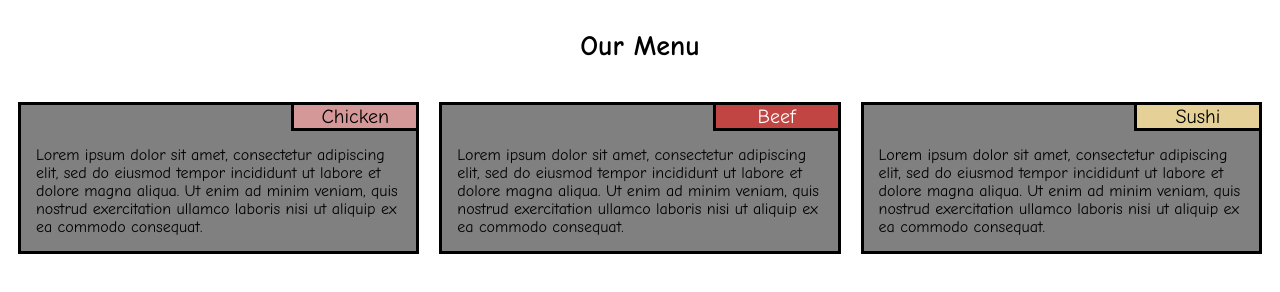
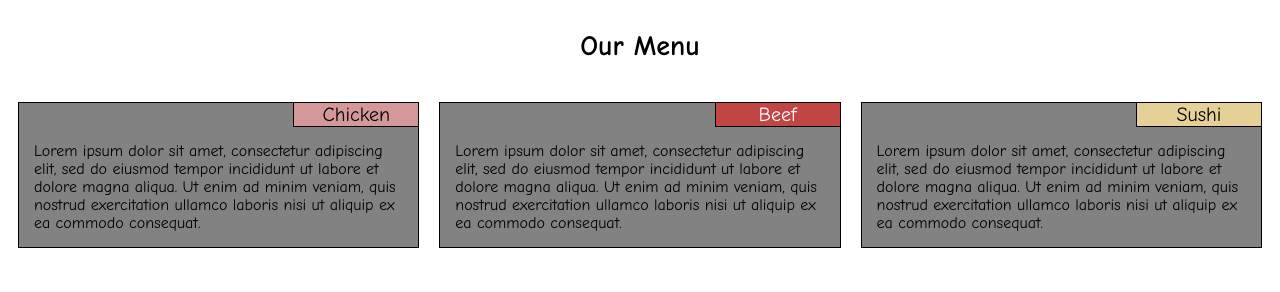
Before and after one commit to Darlinker/AssignmentModule2, a plain HTML site: page index.html in a window 1280 px wide. Drawn offline with Linux system fonts and the light colour scheme.

Commit message:
Update style.css

```diff
--- a/css/style.css
+++ b/css/style.css
@@ -27,9 +27,9 @@ div#ContainerSushi {
 
 .Margin {
 	position: relative;
-	background-color: grey;
+	background-color: #828282;
 	margin: 10px;
-	border: 3px solid black;
+	border: 1px solid black;
 }
 
 #p1 {
@@ -41,8 +41,8 @@ div#ContainerSushi {
 	float: right;
 	margin-top: 0px;
 	margin-right: 0px;
-	border-bottom: 3px solid black;
-	border-left: 3px solid black;
+	border-bottom: 1px solid black;
+	border-left: 1px solid black;
 	width: 125px;
 }
 
@@ -56,8 +56,8 @@ div#ContainerSushi {
 	float: right;
 	margin-top: 0px;
 	margin-right: 0px;
-	border-bottom: 3px solid black;
-	border-left: 3px solid black;
+	border-bottom: 1px solid black;
+	border-left: 1px solid black;
 	width: 125px;
 }
 
@@ -70,8 +70,8 @@ div#ContainerSushi {
 	float: right;
 	margin-top: 0px;
 	margin-right: 0px;
-	border-bottom: 3px solid black;
-	border-left: 3px solid black;
+	border-bottom: 1px solid black;
+	border-left: 1px solid black;
 	width: 125px;
 }
 
```
